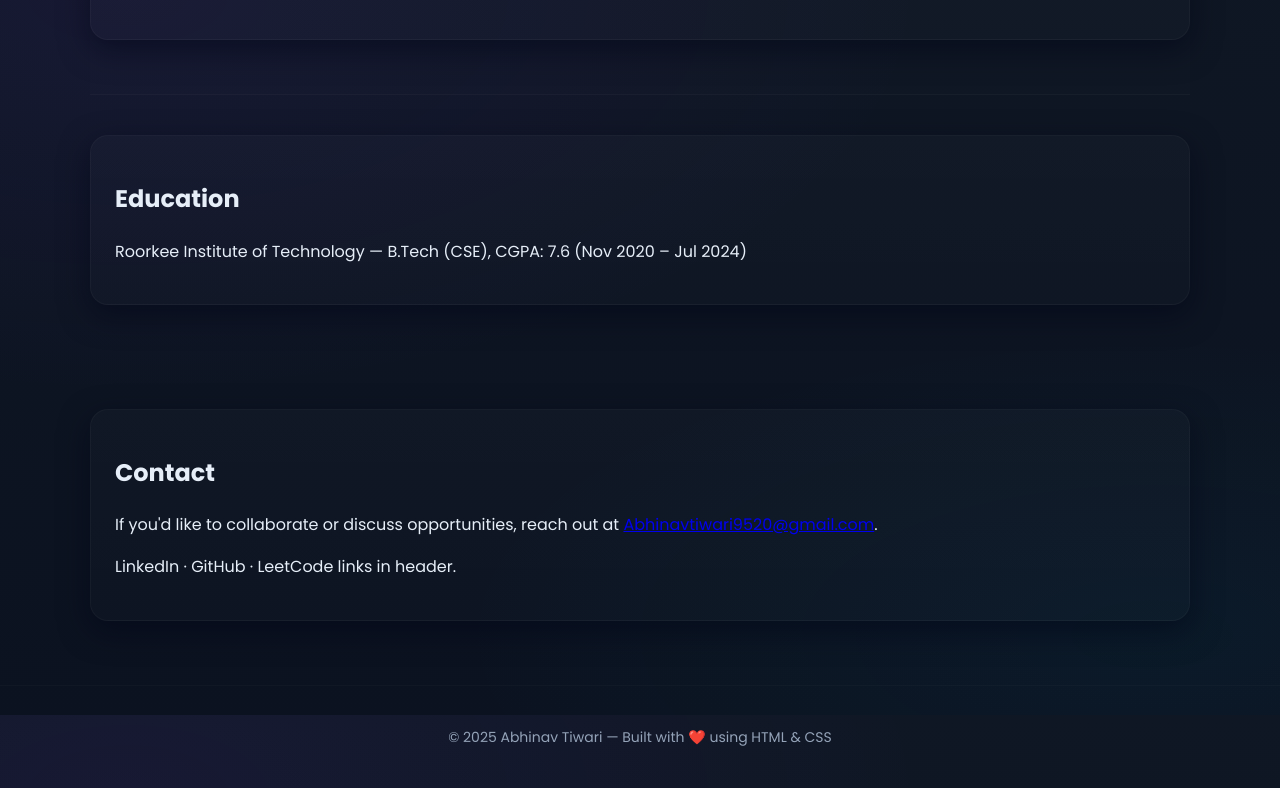
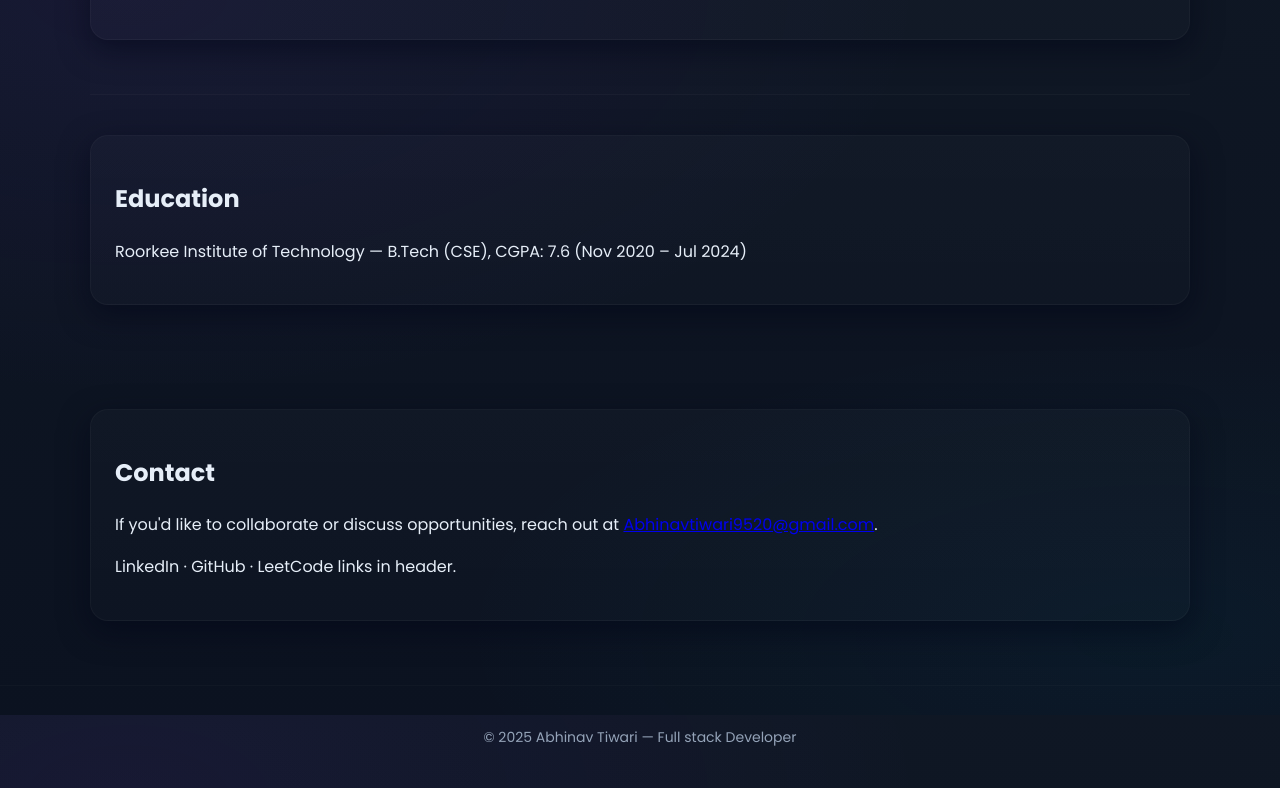
Before and after one commit to abhinavtiwari11/portfolio, a plain HTML site: page index.html in a window 1280 px wide. Shown: the part 2485-3273 px from the top of the page. Drawn offline with Linux system fonts and the light colour scheme.

Commit message:
Update footer text to reflect developer role

```diff
--- a/index.html
+++ b/index.html
@@ -232,7 +232,7 @@
 
   <footer class="footer">
     <div class="container">
-      <p>© 2025 Abhinav Tiwari — Built with ❤️ using HTML &amp; CSS</p>
+      <p>© 2025 Abhinav Tiwari — Full stack Developer</p>
     </div>
   </footer>
 </body>
```
